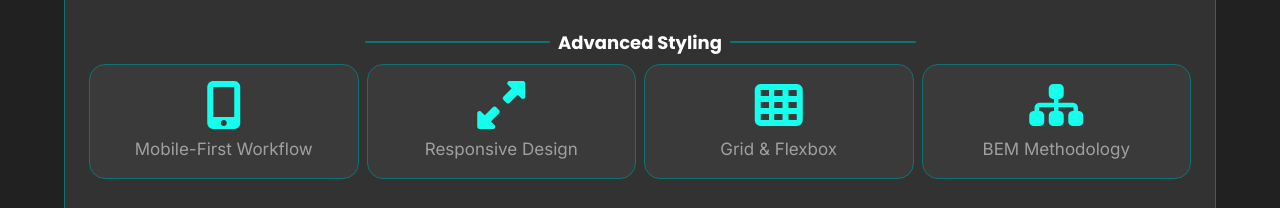
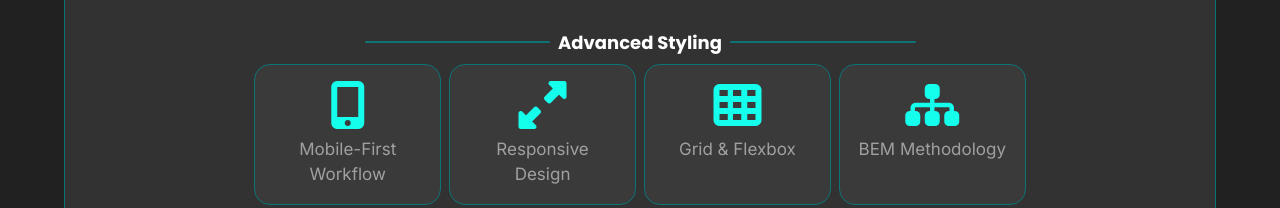
Before and after one commit to CodeWithVinayakKamble/vinayak-portfolio-v2, a plain HTML site: page index.html in a window 1280 px wide. Shown: the part 1752-1960 px from the top of the page. Drawn offline with Linux system fonts and the light colour scheme.

Commit message:
style: adjustment in skills section

```diff
--- a/style.css
+++ b/style.css
@@ -547,16 +547,12 @@ body {
 /* ---- main > skill end ---- */
 
 /* ---- main > project start ---- */
-
 /* ---- main > project end ---- */
-
-/* ---- site-main end ---- */
 
 /* ---- site-footer start ---- */
 .site-footer {
   grid-area: footer;
 }
-
 /* ---- site-footer end ---- */
 
 /* ---- Media Queries start ---- */
@@ -639,8 +635,8 @@ body {
   }
 
   /* ---- main > skills ---- */
-  .skills_list {
-    max-inline-size: 80%;
+  .skills__list {
+    max-inline-size: 70%;
     margin-inline: auto;
   }
   .skills__content-body {
```
